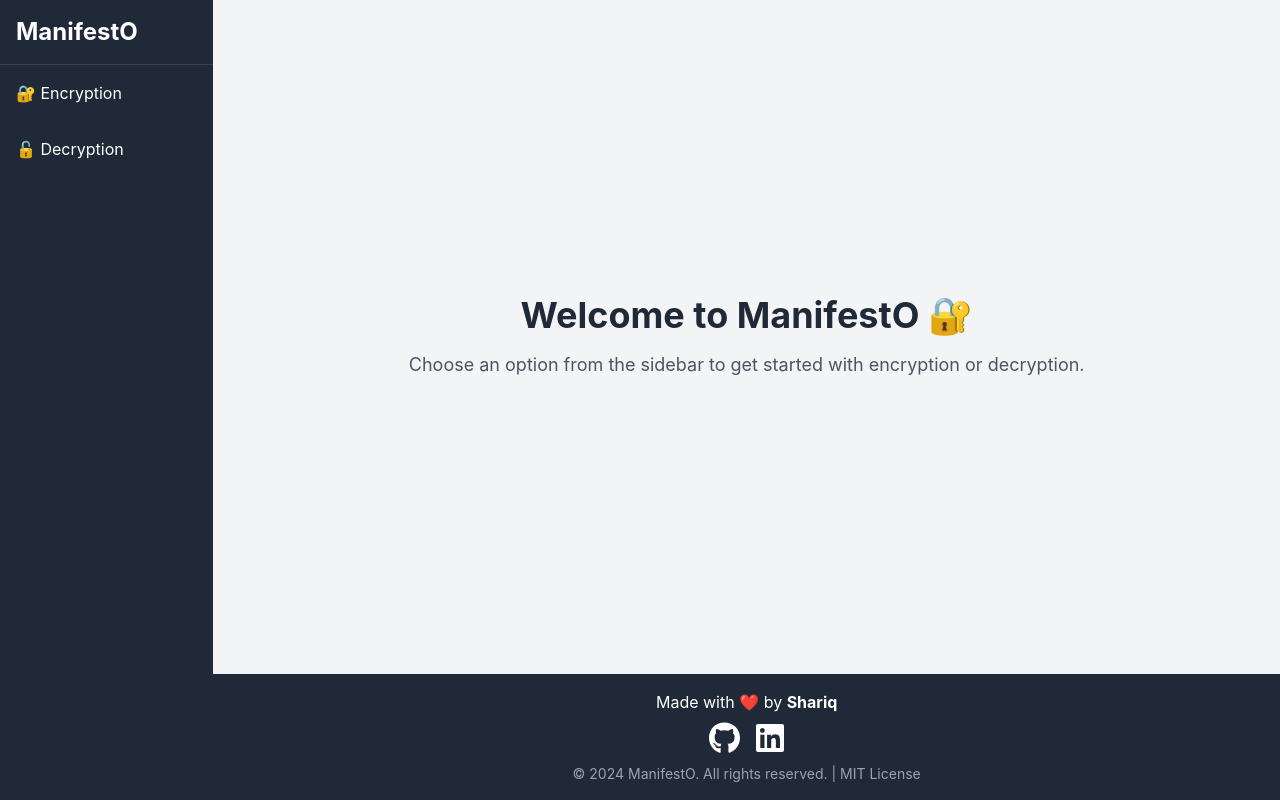
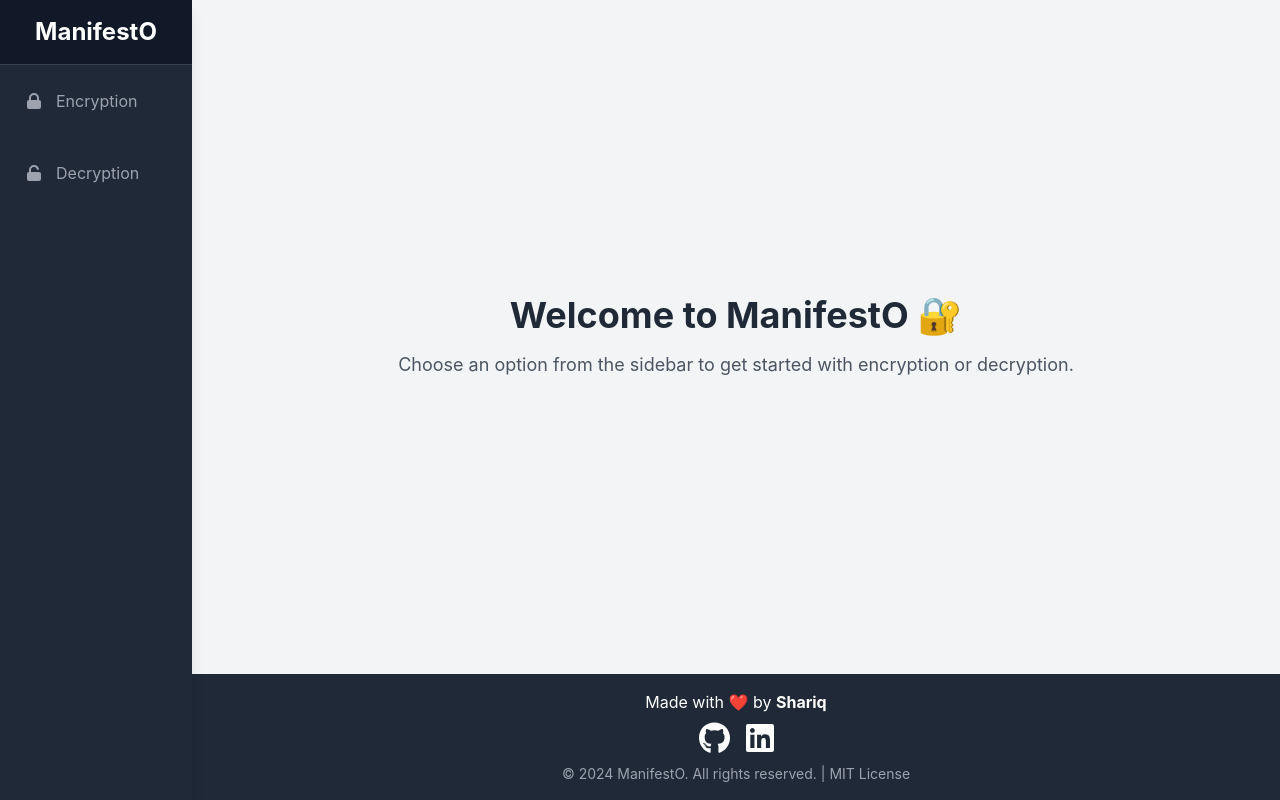
Before and after one commit to Shariq2003/ManifestO, a React (Create React App) app: page /encryption in a window 1280 px wide. Built offline with nearby package versions, Linux system fonts and the light colour scheme.

Commit message:
Added Responsiveness

```diff
--- a/package.json
+++ b/package.json
@@ -12,6 +12,8 @@
     "cra-template": "1.2.0",
     "react": "^18.3.1",
     "react-dom": "^18.3.1",
+    "react-icons": "^5.4.0",
+    "react-router-dom": "^7.0.2",
     "react-scripts": "^5.0.1",
     "web-vitals": "^4.2.4"
   },
--- a/src/components/DecryptionForm.jsx
+++ b/src/components/DecryptionForm.jsx
@@ -1,12 +1,32 @@
 import React, { useState } from 'react';
 
-const DecryptionForm = ({ onDecrypt }) => {
+const DecryptionForm = () => {
     const [key, setKey] = useState('');
     const [encryptedMessage, setEncryptedMessage] = useState('');
+    const [decryptedMessage, setDecryptedMessage] = useState('');
+    const [error, setError] = useState('');
 
-    const handleSubmit = (e) => {
+    const handleSubmit = async (e) => {
         e.preventDefault();
-        onDecrypt(key, encryptedMessage);
+        try {
+            const response = await fetch('/api/decrypt', {
+                method: 'POST',
+                headers: {
+                    'Content-Type': 'application/json',
+                },
+                body: JSON.stringify({ key, encryptedMessage }),
+            });
+
+            const data = await response.json();
+            if (response.ok) {
+                setDecryptedMessage(data.decryptedMessage); // assuming response contains 'decryptedMessage'
+                setError('');
+            } else {
+                setError(data.error || 'Something went wrong');
+            }
+        } catch (err) {
+            setError('Error decrypting message');
+        }
     };
 
     return (
@@ -33,6 +53,13 @@ const DecryptionForm = ({ onDecrypt }) => {
                     Decrypt
                 </button>
             </form>
+            {decryptedMessage && (
+                <div className="mt-4 bg-yellow-100 p-4 rounded-md">
+                    <h4 className="font-semibold">Decrypted Message</h4>
+                    <p>{decryptedMessage}</p>
+                </div>
+            )}
+            {error && <div className="mt-4 text-red-500">{error}</div>}
         </div>
     );
 };
--- a/src/components/EncryptionForm.jsx
+++ b/src/components/EncryptionForm.jsx
@@ -1,12 +1,32 @@
 import React, { useState } from 'react';
 
-const EncryptionForm = ({ onEncrypt }) => {
+const EncryptionForm = () => {
     const [name, setName] = useState('');
     const [message, setMessage] = useState('');
+    const [encryptedMessage, setEncryptedMessage] = useState('');
+    const [error, setError] = useState('');
 
-    const handleSubmit = (e) => {
+    const handleSubmit = async (e) => {
         e.preventDefault();
-        onEncrypt(name, message);
+        try {
+            const response = await fetch('/api/encrypt', {
+                method: 'POST',
+                headers: {
+                    'Content-Type': 'application/json',
+                },
+                body: JSON.stringify({ name, message }),
+            });
+
+            const data = await response.json();
+            if (response.ok) {
+                setEncryptedMessage(data.encryptedMessage); // assuming response contains 'encryptedMessage'
+                setError('');
+            } else {
+                setError(data.error || 'Something went wrong');
+            }
+        } catch (err) {
+            setError('Error encrypting message');
+        }
     };
 
     return (
@@ -33,6 +53,13 @@ const EncryptionForm = ({ onEncrypt }) => {
                     Encrypt
                 </button>
             </form>
+            {encryptedMessage && (
+                <div className="mt-4 bg-green-100 p-4 rounded-md">
+                    <h4 className="font-semibold">Encrypted Message</h4>
+                    <p>{encryptedMessage}</p>
+                </div>
+            )}
+            {error && <div className="mt-4 text-red-500">{error}</div>}
         </div>
     );
 };
--- a/src/components/Footer.jsx
+++ b/src/components/Footer.jsx
@@ -6,13 +6,10 @@ const Footer = () => {
     return (
         <footer className="bg-gray-800 text-white py-4">
             <div className="container mx-auto text-center">
-                {/* Made with love message */}
                 <p className="mb-2">
                     Made with <span className="text-red-500">❤️</span> by{' '}
                     <span className="font-bold">Shariq</span>
                 </p>
-
-                {/* Social Links */}
                 <div className="flex justify-center space-x-4 mb-2">
                     <a
                         href="https://github.com/Shariq2003"
@@ -31,8 +28,6 @@ const Footer = () => {
                         <FontAwesomeIcon icon={faLinkedin} size="2x" />
                     </a>
                 </div>
-
-                {/* License */}
                 <p className="text-sm text-gray-400">
                     © {new Date().getFullYear()} ManifestO. All rights reserved. | MIT License
                 </p>
--- a/src/components/Sidebar.jsx
+++ b/src/components/Sidebar.jsx
@@ -1,23 +1,78 @@
-import React from 'react';
+import React, { useState, useEffect, useRef } from 'react';
+import { HiLockClosed, HiLockOpen, HiMenu, HiX } from 'react-icons/hi';
 
 const Sidebar = ({ activeTab, setActiveTab }) => {
+    const [isSidebarOpen, setIsSidebarOpen] = useState(false);
+    const sidebarRef = useRef(null);
+    const hamburgerBtnRef = useRef(null);
+
+    const toggleSidebar = (e) => {
+        e.stopPropagation();
+        setIsSidebarOpen(prevState => !prevState);
+    };
+
+    const closeSidebar = (e) => {
+        if (
+            sidebarRef.current &&
+            !sidebarRef.current.contains(e.target) &&
+            hamburgerBtnRef.current &&
+            !hamburgerBtnRef.current.contains(e.target) &&
+            isSidebarOpen
+        ) {
+            setIsSidebarOpen(false);
+        }
+    };
+
+    useEffect(() => {
+        document.body.addEventListener('click', closeSidebar);
+        return () => {
+            document.body.removeEventListener('click', closeSidebar);
+        };
+    }, [isSidebarOpen]);
+
     return (
-        <div className="w-64 h-screen bg-gray-800 text-white flex flex-col">
-            <h2 className="text-2xl font-bold p-4 border-b border-gray-700">ManifestO</h2>
-            <button
-                onClick={() => setActiveTab('encryption')}
-                className={`p-4 text-left hover:bg-gray-700 ${activeTab === 'encryption' ? 'bg-gray-700' : ''
-                    }`}
+        <div className='bg-gray-100 h-min-screen'>
+            <div className="md:hidden p-4">
+                <button
+                    ref={hamburgerBtnRef}
+                    onClick={toggleSidebar}
+                    className="hamburger-btn"
+                >
+                    {isSidebarOpen ? (
+                        <HiX className="w-6 h-6 text-black" />
+                    ) : (
+                            <HiMenu className="w-6 h-6 text-black" />
+                    )}
+                </button>
+            </div>
+            <div
+                ref={sidebarRef}
+                className={`sidebar w-64 h-screen bg-gray-800 text-white flex flex-col shadow-lg overflow-hidden fixed top-0 left-0 z-50 md:w-48 md:relative transition-all duration-300 transform ${isSidebarOpen ? 'translate-x-0' : '-translate-x-full'} md:translate-x-0`}
             >
-                🔐 Encryption
-            </button>
-            <button
-                onClick={() => setActiveTab('decryption')}
-                className={`p-4 text-left hover:bg-gray-700 ${activeTab === 'decryption' ? 'bg-gray-700' : ''
-                    }`}
-            >
-                🔓 Decryption
-            </button>
+                <h2 className="text-2xl font-bold p-4 border-b border-gray-700 text-center bg-gray-900">
+                    ManifestO
+                </h2>
+                <button
+                    onClick={() => {
+                        setActiveTab('encryption');
+                        setIsSidebarOpen(false);
+                    }}
+                    className={`m-2 flex items-center p-4 text-left hover:bg-gray-700 transition-all duration-200 rounded-l-md ${activeTab === 'encryption' ? 'bg-gray-700 text-white font-semibold' : 'text-gray-400'}`}
+                >
+                    <HiLockClosed className="w-5 h-5 mr-3" />
+                    Encryption
+                </button>
+                <button
+                    onClick={() => {
+                        setActiveTab('decryption');
+                        setIsSidebarOpen(false);
+                    }}
+                    className={`m-2 flex items-center p-4 text-left hover:bg-gray-700 transition-all duration-200 rounded-l-md ${activeTab === 'decryption' ? 'bg-gray-700 text-white font-semibold' : 'text-gray-400'}`}
+                >
+                    <HiLockOpen className="w-5 h-5 mr-3" />
+                    Decryption
+                </button>
+            </div>
         </div>
     );
 };
--- a/src/pages/Home.jsx
+++ b/src/pages/Home.jsx
@@ -10,7 +10,7 @@ const Home = () => {
     return (
         <div className="flex flex-col min-h-screen">
             <div className="flex flex-1">
-                <Sidebar setActiveTab={setActiveTab} />
+                <Sidebar activeTab={activeTab} setActiveTab={setActiveTab} />
                 <div className="flex flex-col w-full bg-gray-100">
                     <div className="mt-auto">
                         {activeTab === 'welcome' && (
```
Also changed, not shown: src/pages/Decryption.jsx (added), src/pages/Encryption.jsx (added), 1 other file (tests, documents, lock files or other folders).
